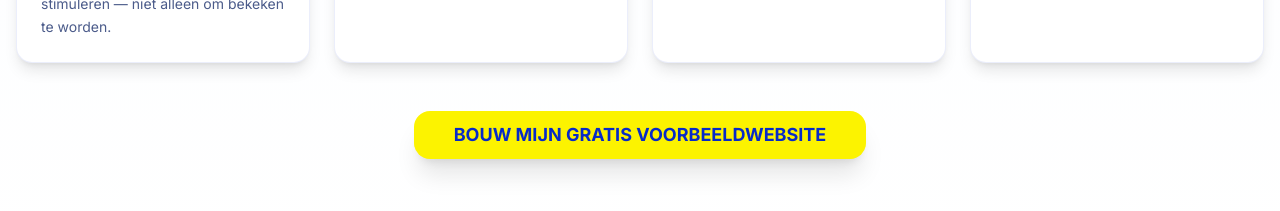
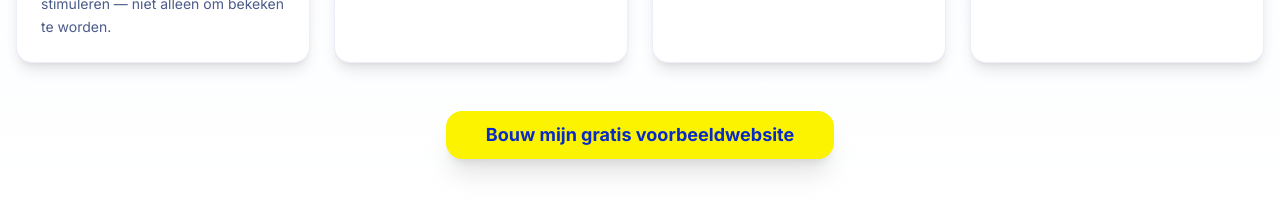
Before and after one commit to TimoBlaauw/TriviTurbo.nl, a Next.js app: page / in a window 1280 px wide. Shown: the part 4680-4891 px from the top of the page. Built offline with nearby package versions, Linux system fonts and the light colour scheme.

Commit message:
feat: update button text to "Bouw mijn gratis voorbeeldwebsite"

```diff
--- a/components/solution.tsx
+++ b/components/solution.tsx
@@ -285,7 +285,7 @@ export function Solution() {
             size="lg"
             className="bg-[#FCF300] text-[#072AC8] hover:bg-[#FCF300]/90 font-bold text-sm sm:text-base md:text-lg px-6 sm:px-10 py-5 sm:py-6 rounded-2xl shadow-xl hover:shadow-2xl transition-all hover:scale-105 w-full sm:w-auto max-w-full"
           >
-            <span className="whitespace-normal sm:whitespace-nowrap">BOUW MIJN GRATIS VOORBEELDWEBSITE</span>
+            <span className="whitespace-normal sm:whitespace-nowrap">Bouw mijn gratis voorbeeldwebsite</span>
           </Button>
         </AnimatedSection>
       </div>
```
